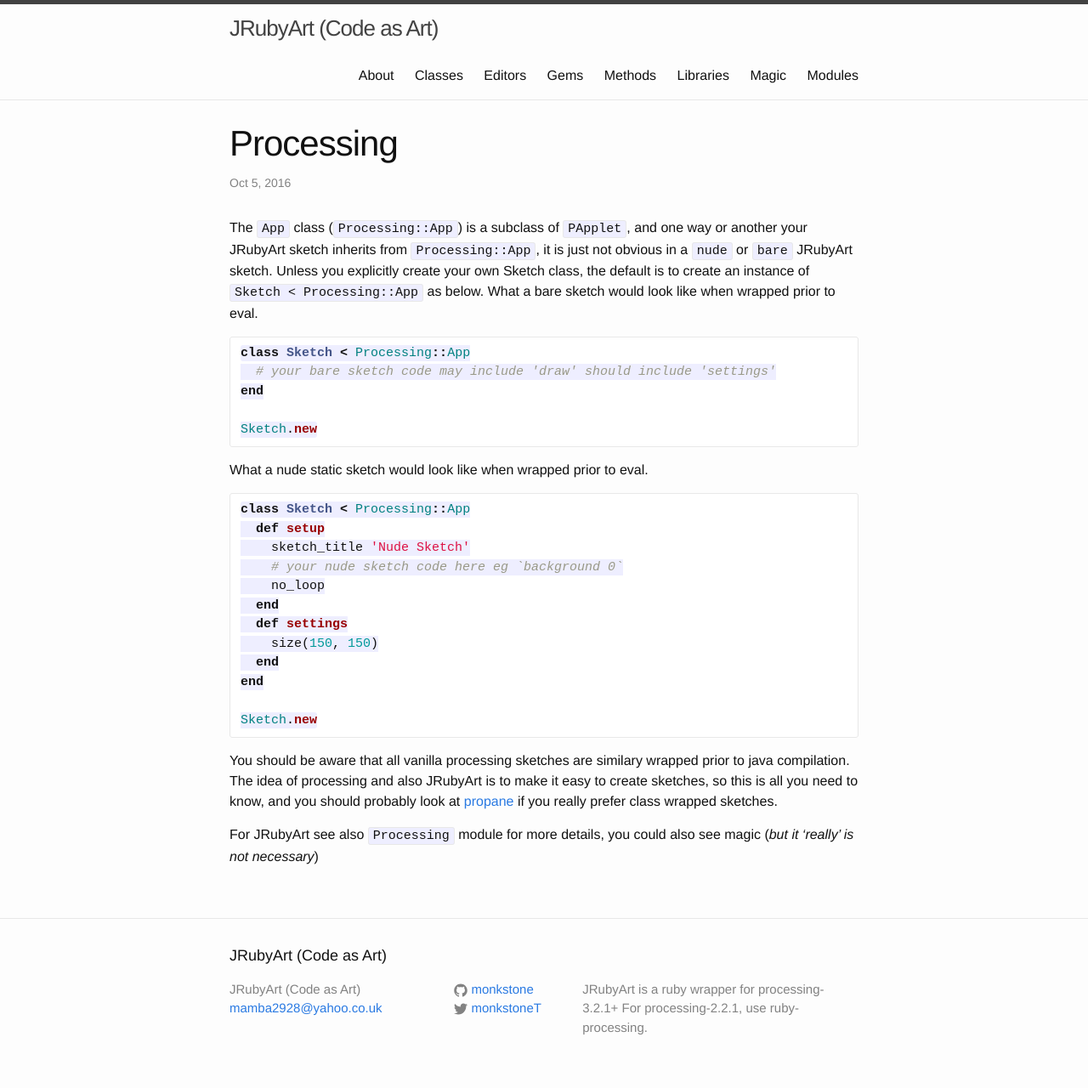
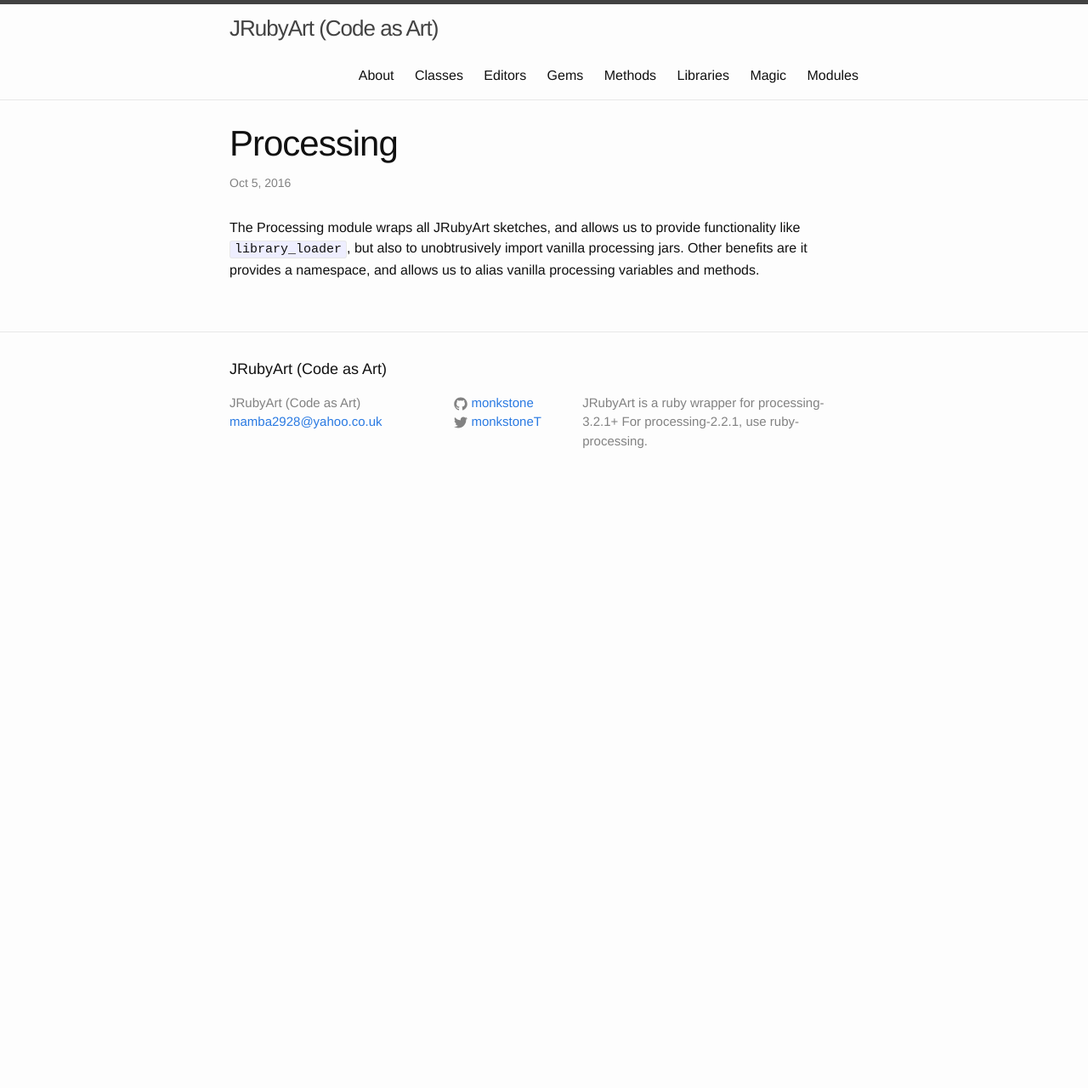
Before and after one commit to ruby-processing/JRubyArt, a Jekyll site: the page built from _modules/processing.md, in a window 1280 px wide. Shown: the whole page at 85% size. Built offline with Jekyll 4.4.1, drawn with Linux system fonts in a browser that asks for light colours; after the commit the page ends 900 px from its top, so only the background shows below that.

Commit message:
app knows more

````diff
--- a/_modules/processing.md
+++ b/_modules/processing.md
@@ -3,34 +3,4 @@
 title:  "Processing"
 keywords: Processing, module
 ---
-The `App` class (`Processing::App`) is a subclass of `PApplet`, and one way or another your JRubyArt sketch inherits from `Processing::App`, it is just not obvious in a `nude` or `bare` JRubyArt sketch.  Unless you explicitly create your own Sketch class, the default is to create an instance of `Sketch < Processing::App` as below. What a bare sketch would look like when wrapped prior to eval.
-
-```ruby
-class Sketch < Processing::App
-  # your bare sketch code may include 'draw' should include 'settings'
-end
-
-Sketch.new
-```
-
-What a nude static sketch would look like when wrapped prior to eval.
-
-```ruby
-class Sketch < Processing::App
-  def setup
-    sketch_title 'Nude Sketch'
-    # your nude sketch code here eg `background 0`
-    no_loop
-  end
-  def settings
-    size(150, 150)
-  end
-end
-
-Sketch.new
-```
-You should be aware that all vanilla processing sketches are similary wrapped prior to java compilation.  The idea of processing and also JRubyArt is to make it easy to create sketches, so this is all you need to know, and you should probably look at [propane][propane] if you really prefer class wrapped sketches.
-
-For JRubyArt see also `Processing` module for more details, you could also see magic (_but it 'really' is not necessary_)
-
-[propane]:https://ruby-processing.github.io/propane/
+The Processing module wraps all JRubyArt sketches, and allows us to provide functionality like `library_loader`, but also to unobtrusively import vanilla processing jars. Other benefits are it provides a namespace, and allows us to alias vanilla processing variables and methods.
````
Also changed, not shown: _classes/app.md (+3 -1 lines).
